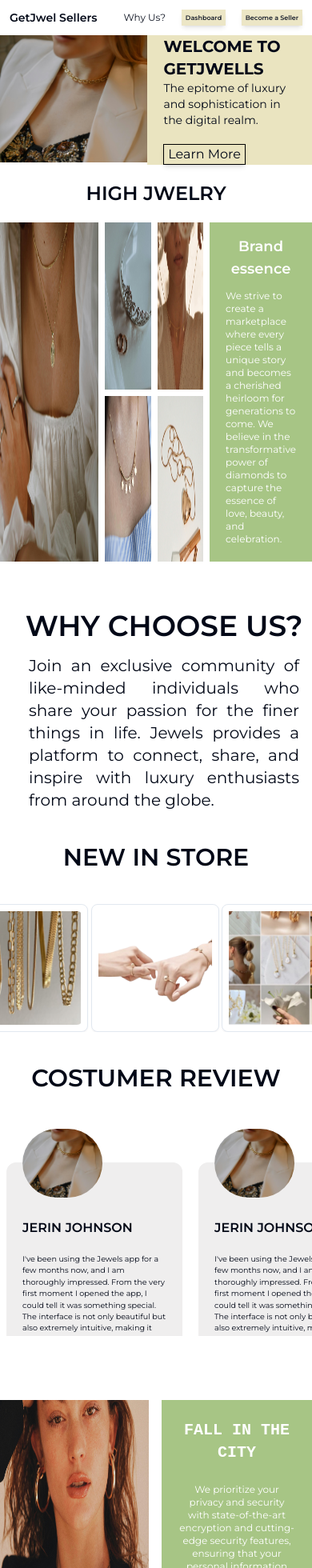
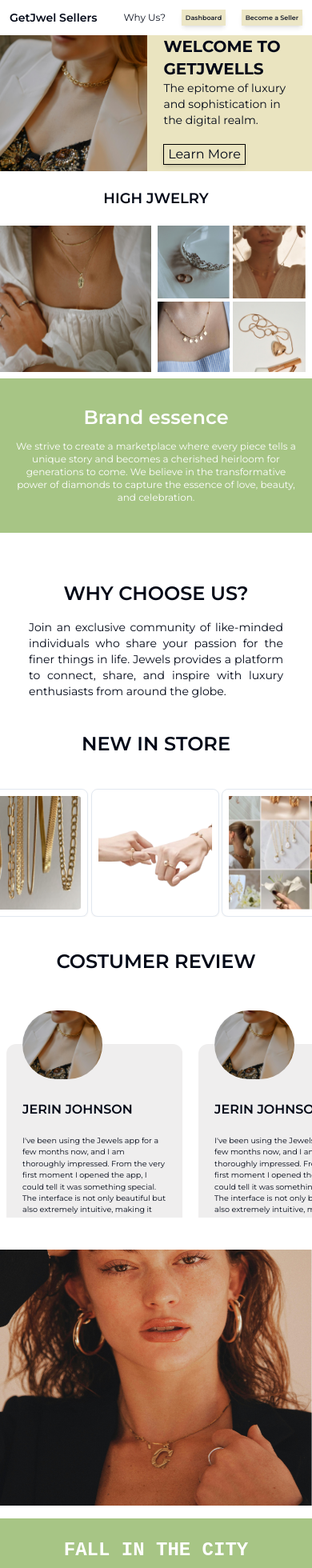
Before and after one commit to Sid55a/landing, a Next.js app: page / in a window 390 px wide. Shown: the top 1960 px of the page at 80% size. Built offline with nearby package versions, Linux system fonts and the light colour scheme.

Commit message:
optimized

```diff
--- a/app/component/faqpage.tsx
+++ b/app/component/faqpage.tsx
@@ -45,7 +45,7 @@ const FAQsPage = () => {
   return (
     <div className="w-full">
       <main className="h-full flex-1 flex-col  p-4  bg-white rounded-2xl relative">
-        <h2 className="text-3xl w-full flex font-bold justify-center items-center">
+        <h2 className="xs:text-center text-3xl w-full flex font-bold justify-center items-center">
           Frequently Asked Questions
         </h2>
         <div className="w-full h-auto my-10 ">
--- a/app/page.tsx
+++ b/app/page.tsx
@@ -10,10 +10,14 @@ export default function Home() {
     <div>
       {/* FIRST MAIN  */}
       <div className=" flex w-full ">
-        <div className=" flex-basis-2/3 w-full ">
-          <img alt="img" src="/main-page-img.png" className=""></img>
+        <div className=" flex-basis-2/3 w-full h-auto ">
+          <img
+            alt="img"
+            src="/main-page-img.png"
+            className="h-full w-full object-cover"
+          ></img>
         </div>
-        <div className=" flex-basis-1/3 w-[100%] bg-[#EAE4C0] flex flex-col items-start justify-center pl-5 pr-5">
+        <div className="xs:pb-2 flex-basis-1/3 w-[100%] bg-[#EAE4C0] flex flex-col items-start justify-center pl-5 pr-5">
           <div className=" text-xl  font-bold 2xl:text-6xl  lg:text-3xl  xl:text-4xl  md:text-2xl ">
             {" "}
             WELCOME TO GETJWELLS
@@ -29,16 +33,17 @@ export default function Home() {
 
       {/*  SECOND MAIN */}
       <div className="mt-10  text-center sm:mt-5">
-        <h1 className="text-2xl lg:text-3xl xl:text-3xl font-semibold ">
+        <h1 className="xs:text-lg text-2xl lg:text-3xl xl:text-3xl 2xl:text-3xl font-semibold ">
           HIGH JWELRY
         </h1>
       </div>
       {/*high jwlee section  */}
-      <div className=" flex mt-10 sm:mt-5">
-        <div className=" basis-1/3 ">
+      <div className="xs:flex xs:flex-col xs:gap-2 grid grid-cols-2 gap-0 min-h-96 mt-10 sm:mt-5">
+        <div className="flex">
+          <div className=" ">
             <img alt="img1" src="/img1.png" className="w-full h-full"></img>
           </div>
-        <div className="grid grid-cols-2 basis-1/3 gap-2 mx-2 ">
+          <div className="grid grid-cols-2  gap-1 xs:gap-1 mx-2 ">
             <div className="">
               <img src="1.png" className=" w-full h-full"></img>
             </div>
@@ -52,12 +57,12 @@ export default function Home() {
               <img src="4.png" className="w-full h-full"></img>
             </div>
           </div>
-
-        <div className="flex flex-col bg-[#A7C585] basis-1/3 xl:gap-10 lg:gap-10 md:gap-5 gap-3  justify-center items-center text-center ">
-          <div className="pt-4 text-white font-semibold Brand essence text-3xl sm:text-lg md:text-2xl lg:text-3xl xl:text-4xl 2xl:text-4xl">
+        </div>
+        <div className="flex flex-col bg-[#A7C585] xs:flex-1 basis-1/3 xl:gap-10 lg:gap-10 md:gap-5 gap-3  justify-center items-center text-center ">
+          <div className="xs:text-2xl pt-4 text-white font-semibold Brand essence text-3xl  md:text-2xl lg:text-3xl xl:text-4xl 2xl:text-4xl">
             Brand essence
           </div>
-          <p className="text-center sm:text-start px-5 pb-5  text-white text-xs lg:text-sm xl:text-lg 2xl:text-lg">
+          <p className="xs:text-center xs:w-full text-center  px-5 pb-5  text-white text-xs lg:text-sm xl:text-lg 2xl:text-lg">
             We strive to create a marketplace where every piece tells a unique
             story and becomes a cherished heirloom for generations to come. We
             believe in the transformative power of diamonds to capture the
@@ -70,11 +75,11 @@ export default function Home() {
         className=" flex pt-10 items-start justify-center gap-5  w-full sm:pt-5"
         id="Why_Us"
       >
-        <div className=" w-full sm:flex-1 sm:text-center basis-1/2 flex  flex-col items-start pt-20 justify-start pl-10 sm:pl-5 sm:pt-10">
-          <h1 className=" font-semibold  text-4xl sm:text-center w-full">
+        <div className="xs:px-5 w-full sm:flex-1 sm:text-center basis-1/2 flex  flex-col items-start pt-20 justify-start pl-10 sm:pl-5 sm:pt-10">
+          <h1 className="xs:text-2xl font-semibold  text-4xl sm:text-center w-full">
             WHY CHOOSE US?
           </h1>
-          <p className=" text-start text-xl   mt-4 sm:text-justify w-full sm:px-4">
+          <p className="xs:text-sm text-start text-xl   mt-4 sm:text-justify w-full sm:px-4">
             Join an exclusive community of like-minded individuals who share
             your passion for the finer things in life. Jewels provides a
             platform to connect, share, and inspire with luxury enthusiasts from
@@ -120,7 +125,7 @@ export default function Home() {
       </div>
 
       {/* New in store */}
-      <h1 className=" my-10 text-center font-semibold text-3xl">
+      <h1 className="xs:text-2xl my-10 text-center font-semibold text-3xl">
         NEW IN STORE
       </h1>
       <div className="w-full mt-4">
@@ -128,7 +133,7 @@ export default function Home() {
       </div>
 
       {/* New in store */}
-      <h1 className=" mt-10 text-center font-semibold text-3xl">
+      <h1 className="xs:text-2xl mt-10 text-center font-semibold text-3xl">
         COSTUMER REVIEW
       </h1>
       <div className="w-full mt-1">
@@ -136,24 +141,23 @@ export default function Home() {
       </div>
 
       {/* Fall in the city */}
-      <div className=" flex w-[100%] mt-20  gap-4  ">
-        <div className=" basis-1/2 w-[100%] ">
+      <div className="xs:flex xs:flex-col xs:mt-10 grid grid-cols-2 w-full  mt-20  gap-4  ">
+        <div className="  w-full ">
           <img
             alt="img"
             src="/women.png"
-            className="w-full h-full max-h-[30rem]"
+            className="w-full h-full xs:h-[20rem] max-h-[30rem]"
           ></img>
         </div>
-        <div className="sm:py-3 basis-1/2 width-[100%] bg-[#A7C585] flex flex-col items-center justify-center pl-5 pr-5">
-          <div className="flex flex-col sm:gap-6 gap-14 justify-center items-center h-full max-w-[30rem]">
+        <div className="sm:py-3  width-full bg-[#A7C585] flex flex-col items-center justify-center pl-5 pr-5">
+          <div className="flex flex-col sm:gap-6  gap-14 justify-center items-center h-full max-w-[30rem]">
             <div
               style={{ fontFamily: "monospace" }}
-              className="sm:mt-3 text-center text-white text-xl  font-bold 2xl:text-6xl  lg:text-3xl  xl:text-4xl  md:text-2xl "
+              className="xs:text-2xl sm:mt-3 text-center text-white text-xl  font-bold 2xl:text-6xl  lg:text-3xl  xl:text-4xl  md:text-2xl "
             >
-              {" "}
               FALL IN THE CITY
             </div>
-            <p className="max-w-[25rem]  text-white text-sm sm:text-xs xl:text-xl  2xl:text-xl flex justify-center items-center text-center">
+            <p className=" max-w-[25rem]  text-white text-sm sm:text-xs xl:text-xl  2xl:text-xl flex justify-center items-center text-center">
               We prioritize your privacy and security with state-of-the-art
               encryption and cutting-edge security features, ensuring that your
               personal information and transactions are always protected. With
@@ -166,7 +170,7 @@ export default function Home() {
 
       {/* Que */}
 
-      <div className=" text-xl font-semibold text-center mt-10 uppercase">
+      <div className="  text-xl font-semibold text-center mt-10 uppercase">
         Frequently asked questions
       </div>
       {/* acordian */}
--- a/tailwind.config.ts
+++ b/tailwind.config.ts
@@ -13,9 +13,9 @@ const config = {
     container: {
       center: true,
       padding: "2rem",
-
     },
     screens: {
+      'xs':{'max':'500px'},
       'sm': {'max': '639px'},
       'md': {'min': '640px', 'max': '767px'},
       'lg': {'min': '768px', 'max': '1023px'},
```
Lines whose indentation alone changed are shown as unchanged.
